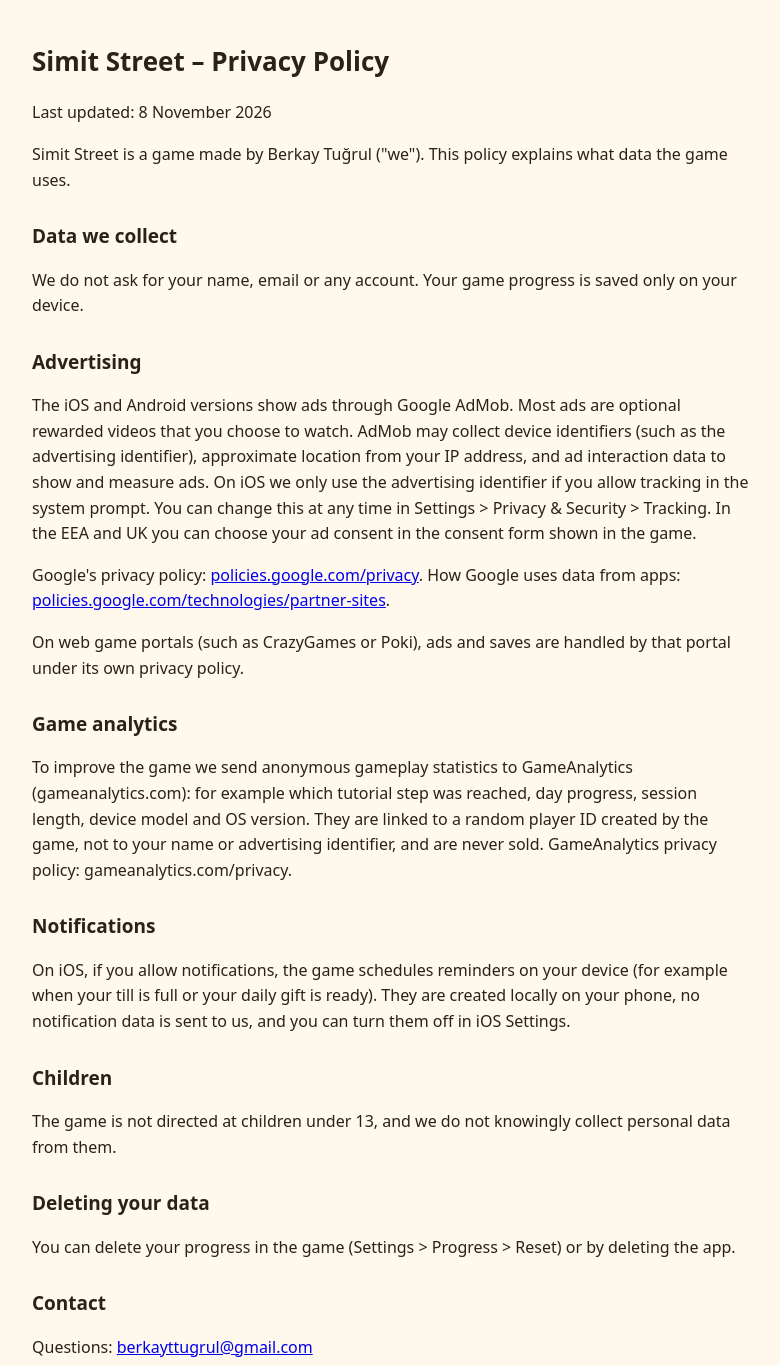
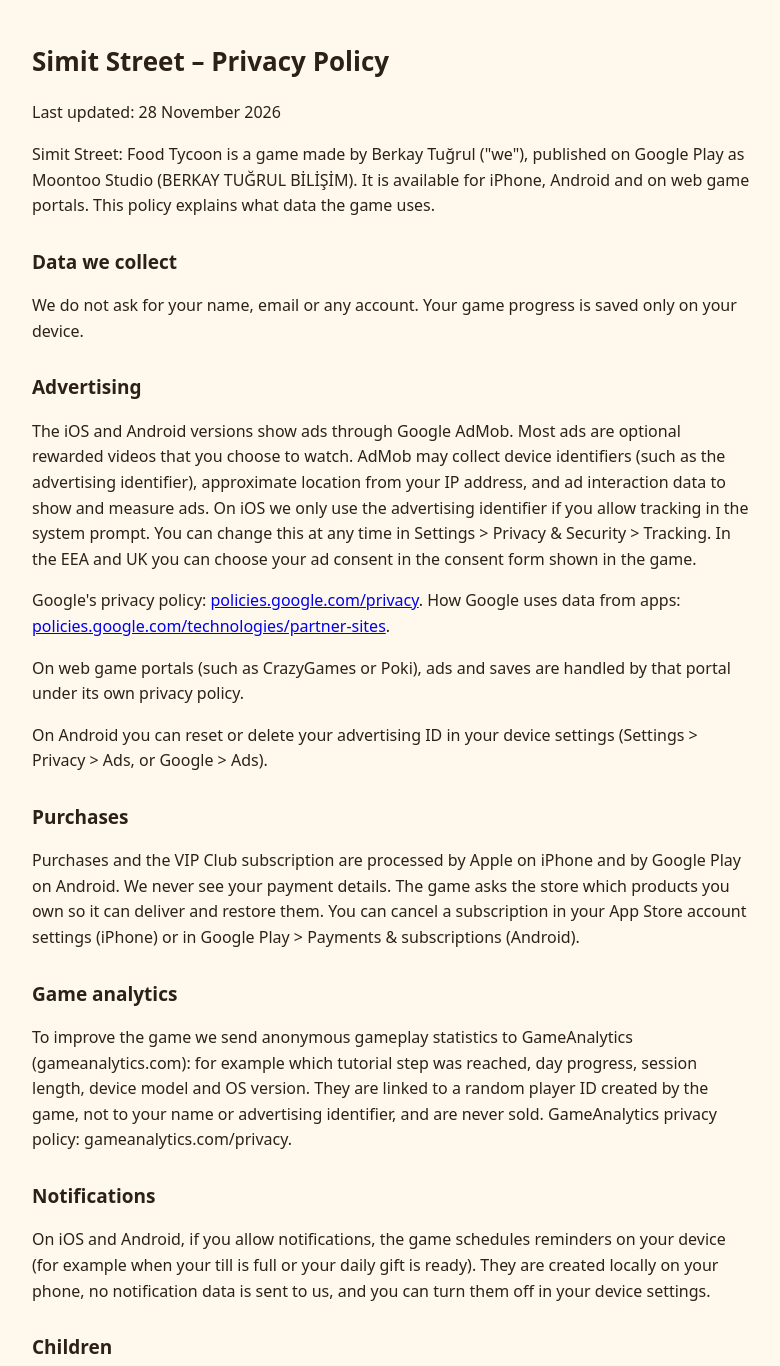
Before and after one commit to berkaytugrull/pipgrove-site, a plain HTML site: page simit-street/privacy.html in a window 1280 px wide. Shown: the top 1366 px of the page, without its empty margins (248-1028 px from the left). Drawn offline with Linux system fonts and the light colour scheme.

Commit message:
Simit Street gizlilik: Android (Google Play), satın alımlar, bildirimler, #delete bölümü
Co-Authored-By: Claude Opus 5.5 <noreply@anthropic.com>
Claude-Session: https://claude.ai/code/session_018PjQsaWhhaN9w8MHdjKYEE

```diff
--- a/simit-street/privacy.html
+++ b/simit-street/privacy.html
@@ -4,22 +4,25 @@
 <style>body{font:16px/1.6 system-ui,sans-serif;max-width:720px;margin:0 auto;padding:24px 16px;color:#2b2118;background:#fff8ec}h1{font-size:26px}h2{font-size:19px;margin-top:28px}</style>
 </head><body>
 <h1>Simit Street – Privacy Policy</h1>
-<p>Last updated: 8 November 2026</p>
-<p>Simit Street is a game made by Berkay Tuğrul ("we"). This policy explains what data the game uses.</p>
+<p>Last updated: 28 November 2026</p>
+<p>Simit Street: Food Tycoon is a game made by Berkay Tuğrul ("we"), published on Google Play as Moontoo Studio (BERKAY TUĞRUL BİLİŞİM). It is available for iPhone, Android and on web game portals. This policy explains what data the game uses.</p>
 <h2>Data we collect</h2>
 <p>We do not ask for your name, email or any account. Your game progress is saved only on your device.</p>
 <h2>Advertising</h2>
 <p>The iOS and Android versions show ads through Google AdMob. Most ads are optional rewarded videos that you choose to watch. AdMob may collect device identifiers (such as the advertising identifier), approximate location from your IP address, and ad interaction data to show and measure ads. On iOS we only use the advertising identifier if you allow tracking in the system prompt. You can change this at any time in Settings &gt; Privacy &amp; Security &gt; Tracking. In the EEA and UK you can choose your ad consent in the consent form shown in the game.</p>
 <p>Google's privacy policy: <a href="https://policies.google.com/privacy">policies.google.com/privacy</a>. How Google uses data from apps: <a href="https://policies.google.com/technologies/partner-sites">policies.google.com/technologies/partner-sites</a>.</p>
 <p>On web game portals (such as CrazyGames or Poki), ads and saves are handled by that portal under its own privacy policy.</p>
+<p>On Android you can reset or delete your advertising ID in your device settings (Settings &gt; Privacy &gt; Ads, or Google &gt; Ads).</p>
+<h2>Purchases</h2>
+<p>Purchases and the VIP Club subscription are processed by Apple on iPhone and by Google Play on Android. We never see your payment details. The game asks the store which products you own so it can deliver and restore them. You can cancel a subscription in your App Store account settings (iPhone) or in Google Play &gt; Payments &amp; subscriptions (Android).</p>
 <h2>Game analytics</h2>
 <p>To improve the game we send anonymous gameplay statistics to GameAnalytics (gameanalytics.com): for example which tutorial step was reached, day progress, session length, device model and OS version. They are linked to a random player ID created by the game, not to your name or advertising identifier, and are never sold. GameAnalytics privacy policy: gameanalytics.com/privacy.</p>
 <h2>Notifications</h2>
-<p>On iOS, if you allow notifications, the game schedules reminders on your device (for example when your till is full or your daily gift is ready). They are created locally on your phone, no notification data is sent to us, and you can turn them off in iOS Settings.</p>
+<p>On iOS and Android, if you allow notifications, the game schedules reminders on your device (for example when your till is full or your daily gift is ready). They are created locally on your phone, no notification data is sent to us, and you can turn them off in your device settings.</p>
 <h2>Children</h2>
 <p>The game is not directed at children under 13, and we do not knowingly collect personal data from them.</p>
-<h2>Deleting your data</h2>
-<p>You can delete your progress in the game (Settings &gt; Progress &gt; Reset) or by deleting the app.</p>
+<h2 id="delete">Deleting your data</h2>
+<p>We do not keep any account or player data on our own servers. You can delete your progress in the game (Settings &gt; Reset progress) or by deleting the app. Anonymous analytics data is kept by GameAnalytics under its own retention policy; to ask for its deletion, email <a href="mailto:hello@pipgrove.com?subject=Simit%20Street%20data%20deletion">hello@pipgrove.com</a> with the subject "Simit Street data deletion" and we will reply within 30 days.</p>
 <h2>Contact</h2>
-<p>Questions: <a href="mailto:berkayttugrul@gmail.com">berkayttugrul@gmail.com</a></p>
+<p>Questions: <a href="mailto:hello@pipgrove.com">hello@pipgrove.com</a></p>
 </body></html>
```
